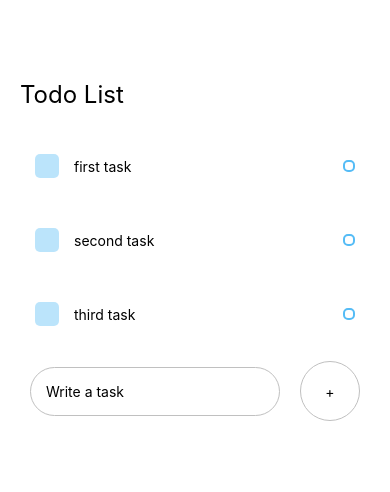
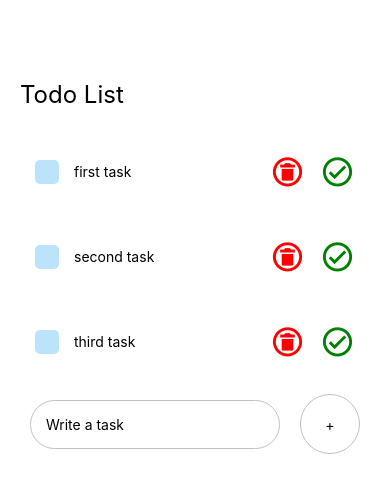
Before and after one commit to jsaumap/RN-todo-list, a React Native app: screen / in a window 390 px wide. Shown: the top 492 px of the page. Built offline with nearby package versions, Linux system fonts and the light colour scheme.

Commit message:
delete task, add buttons

```diff
--- a/App.tsx
+++ b/App.tsx
@@ -3,6 +3,7 @@ import {
   Button,
   KeyboardAvoidingView,
   Platform,
+  ScrollView,
   StyleSheet,
   Text,
   TextInput,
@@ -54,18 +55,23 @@ export default function App() {
     }
   }; */
   const handleAddTask = () => {
-    console.log(task);
     const newTask: ITask = {
       id: Date.now() + task,
       title: task,
       priority: 1,
       status: 'pending'
     };
+    setTask('')
     setTodoList([...todoList, newTask]);
   };
 
+  const handleDeleteTask = (id:string) => {
+    const filterTodoList = todoList.filter(task => task.id !== id)
+    setTodoList(filterTodoList);
+  }
+
   return (
-    <View style={styles.container}>
+    <ScrollView style={styles.container}>
       <View style={styles.tasksWrapper}>
         <Text style={styles.sectionTitle}>Todo List</Text>
         <View style={styles.items}>
@@ -76,6 +82,7 @@ export default function App() {
               title={task.title}
               status={task.status}
               priority={task.priority}
+              onHandleDeleteTask={handleDeleteTask}
             />
           ))}
         </View>
@@ -88,6 +95,7 @@ export default function App() {
             style={styles.input}
             placeholder='Write a task'
             onChangeText={(text) => setTask(text)}
+            value={task}
           />
           <TouchableOpacity onPress={() => handleAddTask()}>
             <View style={styles.addWrapper}>
@@ -98,7 +106,7 @@ export default function App() {
 
         <StatusBar style='auto' />
       </View>
-    </View>
+    </ScrollView>
   );
 }
 
@@ -122,7 +130,8 @@ const styles = StyleSheet.create({
     width: '100%',
     flexDirection: 'row',
     justifyContent: 'space-around',
-    alignItems: 'center'
+    alignItems: 'center',
+    paddingBottom:10
   },
   input: {
     paddingVertical: 15,
--- a/components/Taks.tsx
+++ b/components/Taks.tsx
@@ -1,22 +1,43 @@
 import React from 'react';
 
 import { View, Text, StyleSheet, TouchableOpacity } from 'react-native';
+import { MaterialCommunityIcons } from '@expo/vector-icons';
 
 export type Props = {
   id: string;
   title: string;
   priority: number;
   status: 'pending' | 'finished';
+  onHandleDeleteTask: (id: string) => void;
 };
 
-const Task: React.FC<Props> = ({ id, title, priority, status }) => {
+const Task: React.FC<Props> = ({
+  id,
+  title,
+  priority,
+  status,
+  onHandleDeleteTask
+}) => {
   return (
     <View style={styles.item}>
       <View style={styles.itemLeft}>
         <TouchableOpacity style={styles.square}></TouchableOpacity>
         <Text style={styles.itemText}>{title}</Text>
       </View>
-      <View style={styles.circular}></View>
+      <View style={styles.icons}>
+        <MaterialCommunityIcons
+          name='delete-circle-outline'
+          size={35}
+          color='red'
+          onPress={() => onHandleDeleteTask(id)}
+        />
+        <MaterialCommunityIcons
+          name='check-circle-outline'
+          size={35}
+          color='green'
+          style={styles.deleteIcon}
+        />
+      </View>
     </View>
   );
 };
@@ -38,7 +59,7 @@ const styles = StyleSheet.create({
     backgroundColor: '#55BCF6',
     opacity: 0.4,
     borderRadius: 5,
-    marginRight:15
+    marginRight: 15
   },
   itemText: {
     maxWidth: '80%'
@@ -49,6 +70,14 @@ const styles = StyleSheet.create({
     borderColor: '#55BCF6',
     borderWidth: 2,
     borderRadius: 5
+  },
+  icons: {
+    flexDirection: 'row',
+    alignItems: 'center',
+    justifyContent: 'space-around'
+  },
+  deleteIcon: {
+    marginLeft: 15
   }
 });
 export default Task;
```
